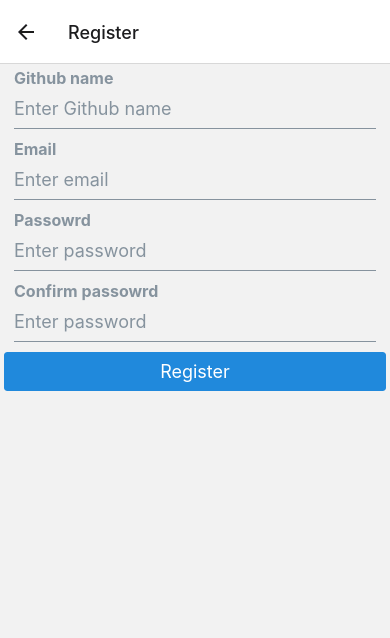
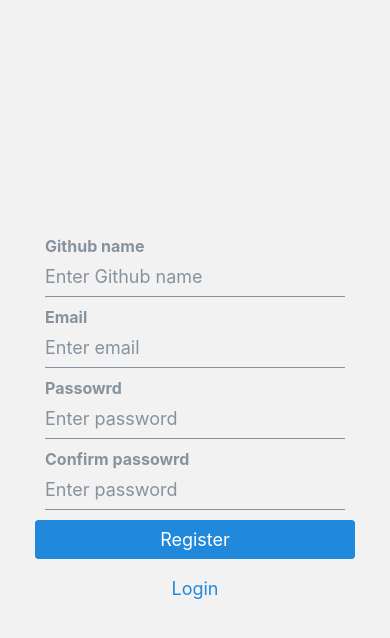
Before and after one commit to bartoszboruta/open_source_manager, a React Native app: screen /Register in a window 390 px wide. Shown: the top 638 px of the page. Built offline with nearby package versions, Linux system fonts and the light colour scheme; what @expo/react-native-action-sheet would draw is missing.

Commit message:
Add login style

```diff
--- a/src/screens/AuthStack/AuthStack.tsx
+++ b/src/screens/AuthStack/AuthStack.tsx
@@ -8,7 +8,15 @@
 
 export default () => (
   <Stack.Navigator>
-    <Stack.Screen name="Login" component={Login} />
-    <Stack.Screen name="Register" component={Register} />
+    <Stack.Screen
+      options={{ headerShown: false }}
+      name="Login"
+      component={Login}
+    />
+    <Stack.Screen
+      options={{ headerShown: false }}
+      name="Register"
+      component={Register}
+    />
   </Stack.Navigator>
 );
--- a/src/screens/AuthStack/Login/Login.tsx
+++ b/src/screens/AuthStack/Login/Login.tsx
@@ -1,5 +1,14 @@
 import React from "react";
-import { View, Text, StyleSheet, Pressable } from "react-native";
+import {
+  View,
+  Text,
+  StyleSheet,
+  Pressable,
+  SafeAreaView,
+  ScrollView,
+  KeyboardAvoidingView,
+} from "react-native";
+import MaterialIcon from "react-native-vector-icons/MaterialCommunityIcons";
 
 import Form from "./Form";
 
@@ -11,7 +20,16 @@
 
 const Login: React.FC<Props> = ({ navigation }) => {
   return (
-    <View style={common.container}>
+    <SafeAreaView style={{ flex: 1 }}>
+      <ScrollView contentContainerStyle={common.container}>
+        <KeyboardAvoidingView>
+          <MaterialIcon
+            style={styles.icon}
+            color={"#00ace6"}
+            size={65}
+            name="key"
+          />
+
           <Form />
           <Pressable
             onPress={() => navigation.navigate("Register")}
@@ -21,8 +39,18 @@
               Do not have account? Register for free
             </Text>
           </Pressable>
-    </View>
+        </KeyboardAvoidingView>
+      </ScrollView>
+    </SafeAreaView>
   );
 };
 
 export default Login;
+
+const styles = StyleSheet.create({
+  icon: {
+    justifyContent: "center",
+    marginBottom: 20,
+    textAlign: "center",
+  },
+});
--- a/src/screens/AuthStack/Register/Form/Form.tsx
+++ b/src/screens/AuthStack/Register/Form/Form.tsx
@@ -6,6 +6,8 @@
 import { useRegisterMutation } from "store/internal/slice";
 
 import schema, { RegisterSchema } from "./schema";
+import { useNavigation } from "@react-navigation/native";
+import styles from "./styles";
 
 const initialValues: RegisterSchema = {
   email: "",
@@ -15,6 +17,7 @@
 };
 
 const Form = () => {
+  const navigation = useNavigation();
   const [registerMutation, { data, isLoading, isError, error }] =
     useRegisterMutation();
 
@@ -23,6 +26,7 @@
   }, []);
 
   return (
+    <>
       <Formik
         validateOnChange={false}
         onSubmit={submitForm}
@@ -67,6 +71,13 @@
           );
         }}
       </Formik>
+      <Button
+        title="Login"
+        type="clear"
+        style={styles.goBack}
+        onPress={() => navigation.goBack()}
+      ></Button>
+    </>
   );
 };
 
--- /dev/null
+++ b/src/screens/AuthStack/Register/Form/styles.ts
@@ -0,0 +1,5 @@
+import { StyleSheet } from "react-native";
+
+export default StyleSheet.create({
+  goBack: { marginTop: 10 },
+});
--- a/src/screens/AuthStack/Register/Register.tsx
+++ b/src/screens/AuthStack/Register/Register.tsx
@@ -1,5 +1,14 @@
 import React from "react";
-import { View, Text, StyleSheet, Pressable } from "react-native";
+import {
+  View,
+  Text,
+  StyleSheet,
+  Pressable,
+  Button,
+  KeyboardAvoidingView,
+} from "react-native";
+import { ScrollView } from "react-native-gesture-handler";
+import { SafeAreaView } from "react-native-safe-area-context";
 
 import { common } from "styles";
 
@@ -9,9 +18,13 @@
 
 const Register: React.FC<Props> = () => {
   return (
-    <View style={common.container}>
-      <Form />
-    </View>
+    <SafeAreaView style={{ flex: 1 }}>
+      <ScrollView contentContainerStyle={common.container}>
+        <KeyboardAvoidingView>
+          <Form />
+        </KeyboardAvoidingView>
+      </ScrollView>
+    </SafeAreaView>
   );
 };
 
--- a/src/styles/common.ts
+++ b/src/styles/common.ts
@@ -9,7 +9,9 @@
     textAlign: "center",
   },
   container: {
-    padding: spacing.xs,
+    padding: 35,
+    flex: 1,
+    justifyContent: "center",
   },
   url: {
     textDecorationLine: "underline",
```
Also changed, not shown: src/screens/MainStack/Profile/styles.ts (+8 -8 lines). Lines whose indentation alone changed are shown as unchanged.
